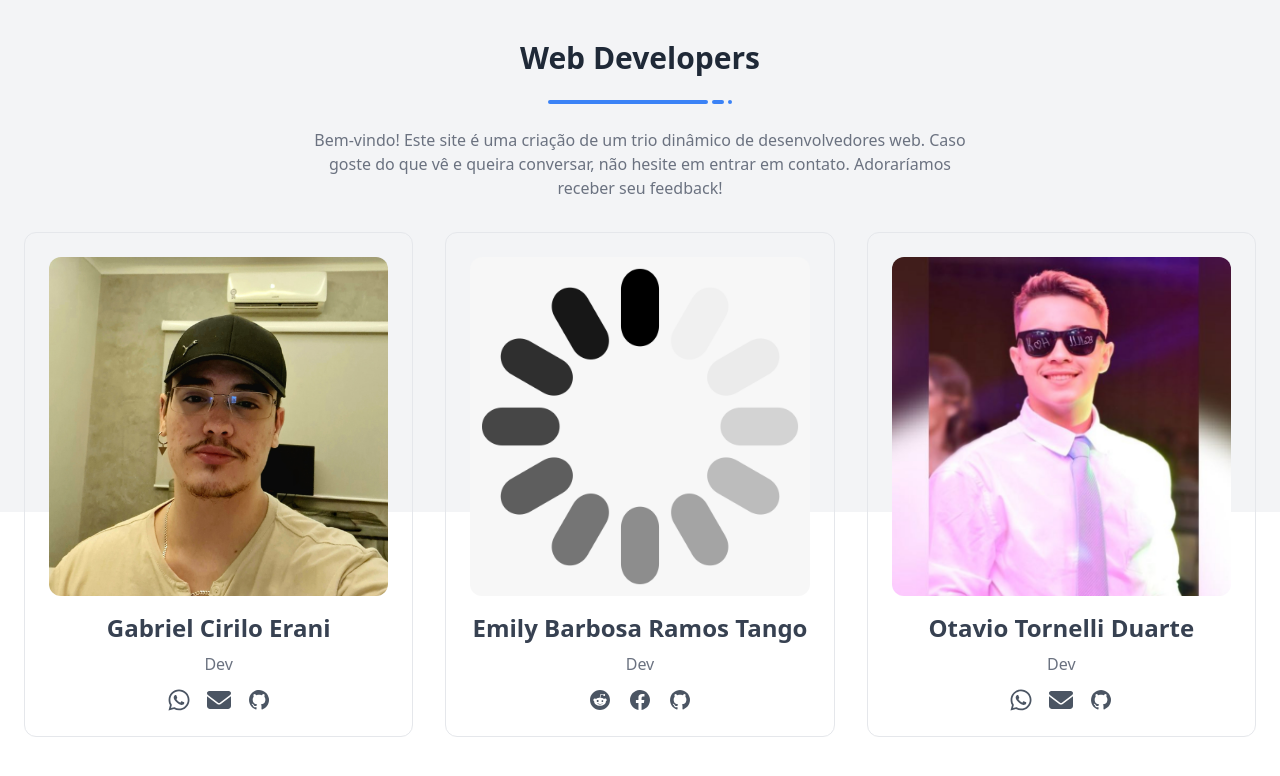
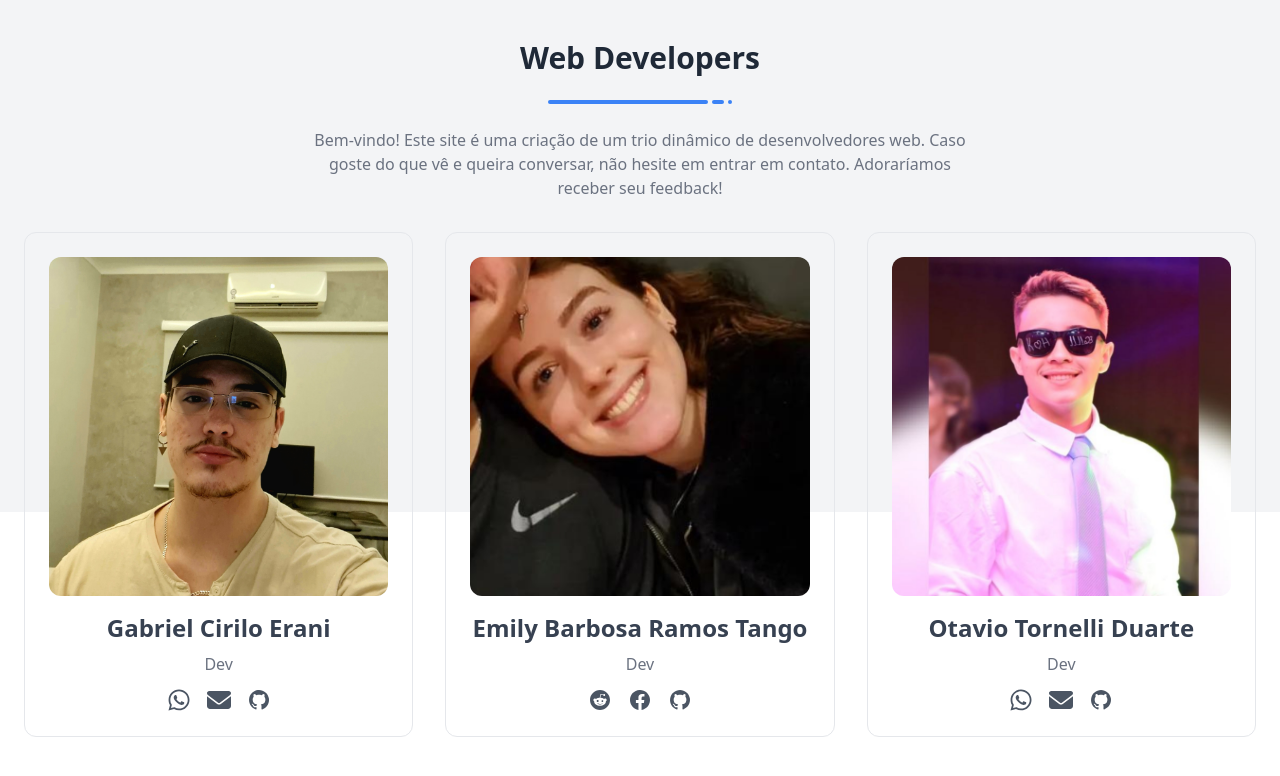
Before and after one commit to GabrielErani/ExtensaoFaculdade, a plain HTML site: page devs.html in a window 1280 px wide. Drawn offline with nearby package versions, Linux system fonts and the light colour scheme.

Commit message:
foto emily

```diff
--- a/devs.html
+++ b/devs.html
@@ -115,7 +115,7 @@
           >
             <img
               class="object-cover w-full rounded-xl aspect-square"
-              src="./imagesDevs/loading.png"
+              src="./imagesDevs/1000093649.jpg"
               alt=""
             />
 
```
Also changed, not shown: imagesDevs/1000093649.jpg (added).
